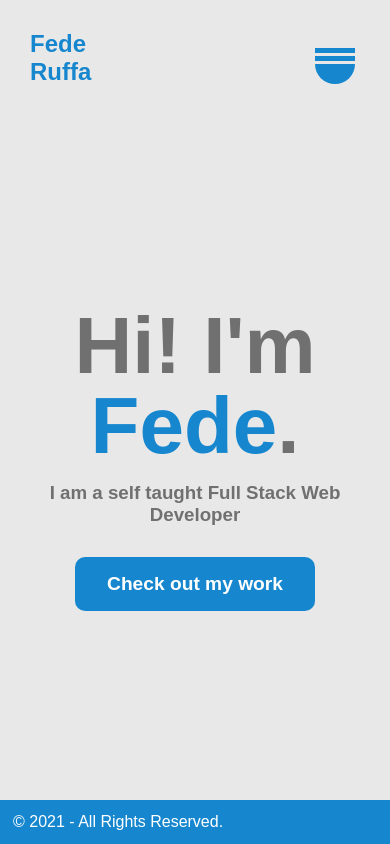
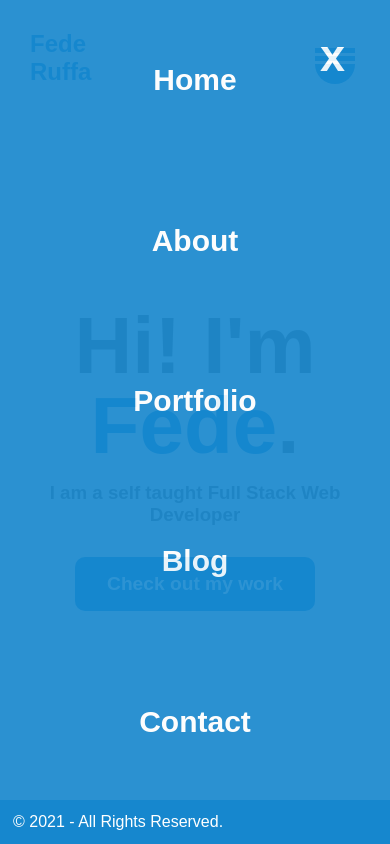
Before and after one commit to elraffa/portfolio, a Next.js app: page / in a window 390 px wide. Both pictures are taken after a click on the element 335 px from the left and 64 px from the top of the page. Built offline with nearby package versions, Linux system fonts and the light colour scheme; a web font is replaced by a local one.

Commit message:
first mobile menu test

```diff
--- a/components/animate.js
+++ b/components/animate.js
@@ -1,3 +1,5 @@
+// This file is for reference, we're not using it and will have to be removed
+
 console.log('This is working');
 
 const menuBtn = document.querySelector('.menu-btn');
--- /dev/null
+++ b/components/burger.js
@@ -0,0 +1,11 @@
+import React from "react";
+
+export default function Burger({ open, setOpen }) {
+  return (
+    <div open={open} onClick={() => setOpen(!open)} className="menu-btn">
+      <div className="top"></div>
+      <div className="middle"></div>
+      <div className="bottom"></div>
+    </div>
+  );
+}
--- a/components/layout.js
+++ b/components/layout.js
@@ -1,15 +1,19 @@
 import Head from "next/head";
 import Image from "next/image";
+import { useState } from "react";
+
+import Burger from "../components/burger";
+import MobileMenu from "../components/mobileMenu";
 import styles from "./layout.module.css";
 import utilStyles from "../styles/utils.module.css";
 import Link from "next/link";
-import { gsap } from 'gsap'
+import { gsap } from "gsap";
 
 const name = "Fede Ruffa";
 export const siteTitle = "Full Stack Web Developer";
 
 export default function Layout({ children, home }) {
-
+  const [open, setOpen] = useState(false);
 
   return (
     <div id="main-grid">
@@ -49,81 +53,11 @@ export default function Layout({ children, home }) {
             <a href="">Contact</a>
           </nav>
         </div>
-
-        <div className="menu-btn">
-          <div className="top"></div>
-          <div className="middle"></div>
-          <div className="bottom"></div>
+        <div>
+          <Burger open={open} setOpen={setOpen} />
+          <MobileMenu open={open} setOpen={setOpen} />
         </div>
-
-        <nav className="menu-mobile">
-          <ul className="menu-mobile-nav">
-            <div className="menu-mobile-close-btn">
-              <p>x</p>
-            </div>
-            <li className="nav-item current">
-              <a href="/" className="nav-link">
-                Home
-              </a>
-            </li>
-            <li className="nav-item">
-              <a href="/" className="nav-link">
-                About
-              </a>
-            </li>
-            <li className="nav-item">
-              <a href="/" className="nav-link">
-                Portfolio
-              </a>
-            </li>
-            <li className="nav-item">
-              <a href="/" className="nav-link">
-                Blog
-              </a>
-            </li>
-            <li className="nav-item">
-              <a href="/" className="nav-link">
-                Contact
-              </a>
-            </li>
-          </ul>
-        </nav>
       </header>
-      {/* <section>
-      {home ? (
-          <>
-            <Image
-              priority
-              src="/images/profile.jpg"
-              className={utilStyles.borderCircle}
-              height={144}
-              width={144}
-              alt={name}
-            />
-            <h1 className={utilStyles.heading2Xl}>{name}</h1>
-          </>
-        ) : (
-          <>
-            <Link href="/">
-              <a>
-                <Image
-                  priority
-                  src="/images/profile.jpg"
-                  className={utilStyles.borderCircle}
-                  height={108}
-                  width={108}
-                  alt={name}
-                />
-              </a>
-            </Link>
-            <h2 className={utilStyles.headingLg}>
-              <Link href="/">
-                <a className={utilStyles.colorInherit}>{name}</a>
-              </Link>
-            </h2>
-          </>
-        )}
-      </section> */}
       <main id="home">{children}</main>
       {!home && (
         <div className={styles.backToHome}>
--- /dev/null
+++ b/components/mobileMenu.js
@@ -0,0 +1,40 @@
+import React from "react";
+
+export default function MobileMenu({ open, setOpen }) {
+  return (
+    <div>
+      <nav className={open ? 'menu-mobile show' : 'menu-mobile'}>
+        <ul className={open ? 'menu-mobile-nav show' : ''}>
+          <div open={open} onClick={() => setOpen(!open) }className="menu-mobile-close-btn">
+            <p>x</p>
+          </div>
+          <li className="nav-item current">
+            <a href="/" className="nav-link">
+              Home
+            </a>
+          </li>
+          <li className="nav-item">
+            <a href="/" className="nav-link">
+              About
+            </a>
+          </li>
+          <li className="nav-item">
+            <a href="/" className="nav-link">
+              Portfolio
+            </a>
+          </li>
+          <li className="nav-item">
+            <a href="/blog" className="nav-link">
+              Blog
+            </a>
+          </li>
+          <li className="nav-item">
+            <a href="/" className="nav-link">
+              Contact
+            </a>
+          </li>
+        </ul>
+      </nav>
+    </div>
+  );
+}
```
